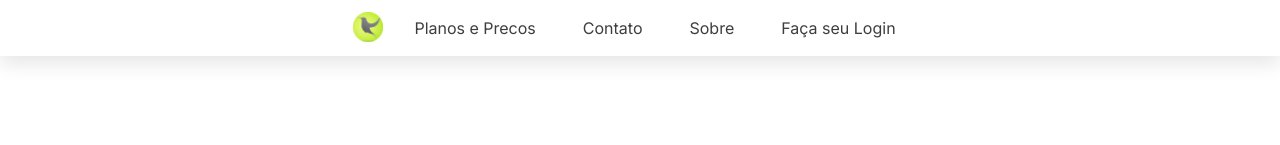
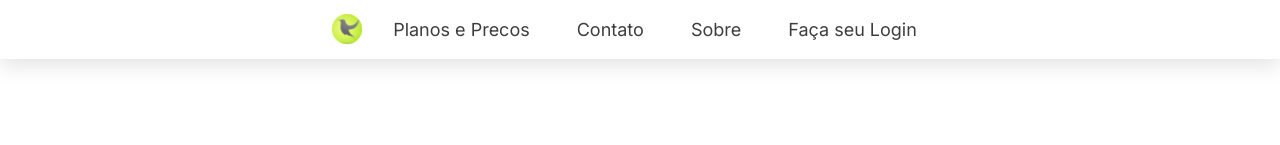
Before and after one commit to ronerog/C2-ECommerce, a Next.js app in the folder c2-ecommerce/: page / in a window 1280 px wide. Shown: the top 145 px of the page. Built offline with nearby package versions, Linux system fonts and the light colour scheme; no server answers.

Commit message:
changing font-size menutop

```diff
--- a/c2-ecommerce/src/app/page.js
+++ b/c2-ecommerce/src/app/page.js
@@ -13,7 +13,7 @@ export default function Home() {
   const [plans, setPlans] = useState([]);
 
   useEffect(() => {
-    const url = 'http://192.168.15.117:3003/searchplanos?DataBaseName=sigef_web_novo';
+    const url = 'http://177.207.253.134:3003/searchplanos?DataBaseName=sigef_web_novo';
 
     fetch(url)
       .then(response => {
--- a/c2-ecommerce/src/components/Table/TablePlans.jsx
+++ b/c2-ecommerce/src/components/Table/TablePlans.jsx
@@ -13,7 +13,7 @@ function Table() {
   const [produtos, setProdutos] = useState([]);
 
   useEffect(() => {
-    fetch('http://192.168.15.117:3003/searchplanos?DataBaseName=sigef_web_novo')
+    fetch('http://177.207.253.134:3003/searchplanos?DataBaseName=sigef_web_novo')
       .then(response => {
         if (!response.ok) {
           throw new Error('Network response was not ok');
--- a/c2-ecommerce/src/components/menuTop/menuTop.css
+++ b/c2-ecommerce/src/components/menuTop/menuTop.css
@@ -19,7 +19,7 @@
     text-align: center;
     padding: 16px 16px;
     text-decoration: solid;
-    font-size: 16px;
+    font-size: 18px;
     line-height: 1.5;
   }
 
```
